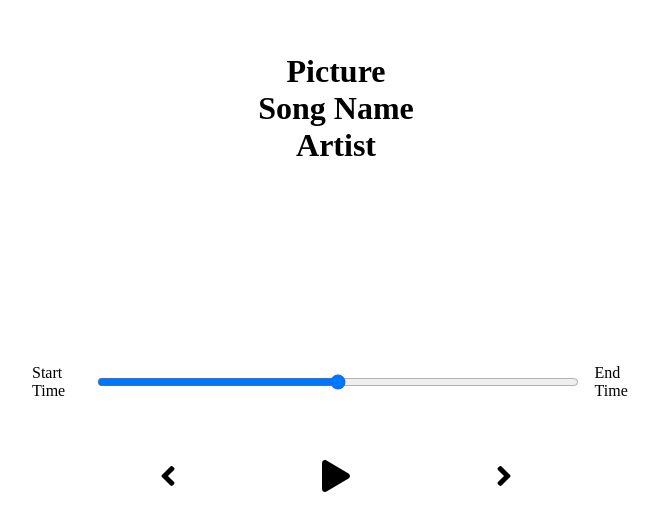
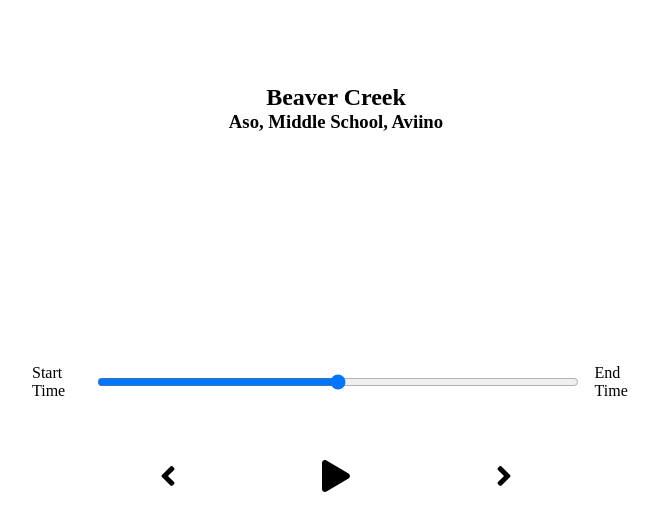
Before and after one commit to DVarner94/music-app, a React (Create React App) app: page / in a window 1280 px wide. Shown: the part 132-662 px from the top of the page, without its empty margins (304-963 px from the left). Built offline with nearby package versions, Linux system fonts and the light colour scheme.

Commit message:
pulling data from data.js for songs

```diff
--- a/src/components/Song.js
+++ b/src/components/Song.js
@@ -1,11 +1,11 @@
 import React from 'react';
 
-const Song = () => {
+const Song = ({ currentSong }) => {
     return (
         <div className="song-container">
-            <h1>Picture</h1>
-            <h1>Song Name</h1>
-            <h1>Artist</h1>
+            <h1 src={currentSong.cover}></h1>
+            <h2>{currentSong.name}</h2>
+            <h3>{currentSong.artist}</h3>
         </div>
     )
 };
```
